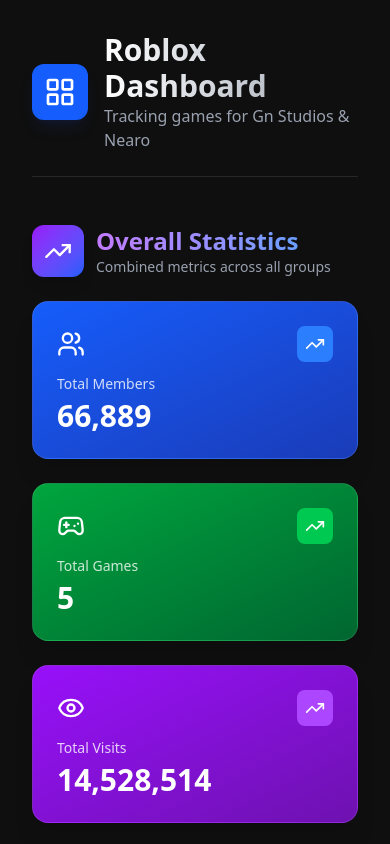
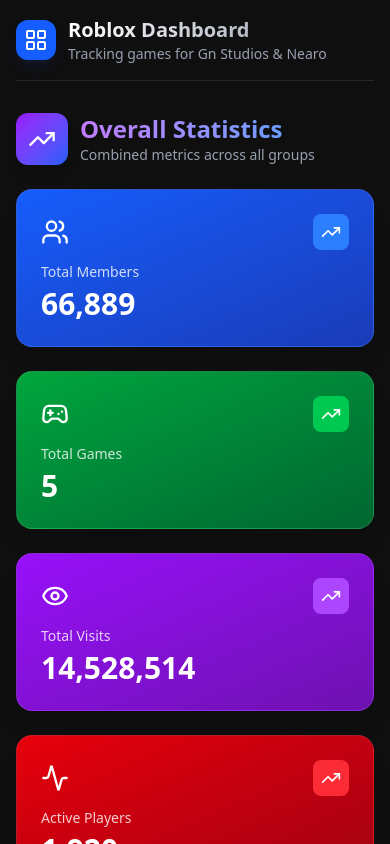
Before and after one commit to STUDIO2560TH/Roblox-Dashboard, a React (Vite) app: page / in a window 390 px wide. Shown: the top 844 px of the page. Built offline with nearby package versions, Linux system fonts and the light colour scheme; no server answers.

Commit message:
Update App.jsx

```diff
--- a/src/App.jsx
+++ b/src/App.jsx
@@ -5,12 +5,10 @@
 import GameDetailsModal from './components/GameDetailsModal.jsx';
 import OverallStats from './components/OverallStats.jsx';
 import { LayoutGrid } from 'lucide-react';
-
 const GROUPS = [
     { id: '35507841', name: 'Gn Studios ∞' },
     { id: '6443807', name: 'Nearo' }
 ];
-
 function App() {
     const [games, setGames] = useState({});
     const [thumbnails, setThumbnails] = useState({});
@@ -18,25 +16,21 @@
     const [votes, setVotes] = useState({});
     const [loading, setLoading] = useState(true);
     const [selectedGame, setSelectedGame] = useState(null);
-
     useEffect(() => {
         const loadData = async () => {
             setLoading(true);
             const gamesData = {};
             const detailsData = {};
             const allUniverseIds = [];
-
             for (const group of GROUPS) {
                 // Fetch Games
                 const groupGames = await fetchGroupGames(group.id);
                 gamesData[group.id] = groupGames;
                 groupGames.forEach(g => allUniverseIds.push(g.id));
-
                 // Fetch Group Details
                 const details = await fetchGroupDetails(group.id);
                 detailsData[group.id] = details;
             }
-
             // Fetch thumbnails
             const thumbData = await fetchThumbnails(allUniverseIds);
             const thumbMap = {};
@@ -44,7 +38,6 @@
                 thumbMap[t.targetId] = t.imageUrl;
             });
             setThumbnails(thumbMap);
-
             // Fetch game details (playing counts)
             const details = await fetchGameDetails(allUniverseIds);
             if (details.length) {
@@ -57,39 +50,33 @@
                     }
                 });
             }
-
             // Fetch Votes
             const votesData = await fetchGameVotes(allUniverseIds);
             setVotes(votesData);
-
             setGames(gamesData);
             setGroupDetails(detailsData);
             setLoading(false);
         };
-
         loadData();
     }, []);
-
     return (
-        <div className="min-h-screen bg-[#0f0f0f] text-white p-8 font-sans">
-            <header className="mb-12 flex items-center gap-4 border-b border-zinc-800 pb-6">
-                <div className="bg-blue-600 p-3 rounded-xl shadow-lg shadow-blue-900/20">
-                    <LayoutGrid size={32} />
+        <div className="min-h-screen bg-[#0f0f0f] text-white p-4 sm:p-6 md:p-8 font-sans">
+            <header className="mb-8 sm:mb-12 flex items-center gap-3 sm:gap-4 border-b border-zinc-800 pb-4 sm:pb-6">
+                <div className="bg-blue-600 p-2 sm:p-3 rounded-xl shadow-lg shadow-blue-900/20">
+                    <LayoutGrid className="w-6 h-6 sm:w-8 sm:h-8" />
                 </div>
                 <div>
-                    <h1 className="text-3xl font-bold bg-gradient-to-r from-white to-gray-400 bg-clip-text text-transparent">Roblox Dashboard</h1>
-                    <p className="text-gray-400">Tracking games for Gn Studios & Nearo</p>
+                    <h1 className="text-xl sm:text-2xl md:text-3xl font-bold bg-gradient-to-r from-white to-gray-400 bg-clip-text text-transparent">Roblox Dashboard</h1>
+                    <p className="text-sm sm:text-base text-gray-400">Tracking games for Gn Studios & Nearo</p>
                 </div>
             </header>
-
             {loading ? (
                 <div className="flex items-center justify-center h-64">
                     <div className="animate-spin rounded-full h-12 w-12 border-t-2 border-b-2 border-blue-500"></div>
                 </div>
             ) : (
-                <div className="space-y-16">
+                <div className="space-y-12 sm:space-y-16">
                     <OverallStats groupsData={games} groupDetails={groupDetails} />
-
                     {GROUPS.map(group => (
                         <section key={group.id}>
                             <GroupStats
@@ -97,8 +84,7 @@
                                 memberCount={groupDetails[group.id]?.memberCount || 0}
                                 games={games[group.id] || []}
                             />
-
-                            <div className="grid grid-cols-1 sm:grid-cols-2 md:grid-cols-3 lg:grid-cols-4 gap-6">
+                            <div className="grid grid-cols-1 sm:grid-cols-2 lg:grid-cols-3 xl:grid-cols-4 gap-4 sm:gap-6">
                                 {games[group.id]?.map(game => (
                                     <GameCard
                                         key={game.id}
@@ -115,7 +101,6 @@
                     ))}
                 </div>
             )}
-
             <GameDetailsModal
                 game={selectedGame}
                 votes={selectedGame ? votes[selectedGame.id] : null}
@@ -124,5 +109,4 @@
         </div>
     );
 }
-
 export default App;
```
